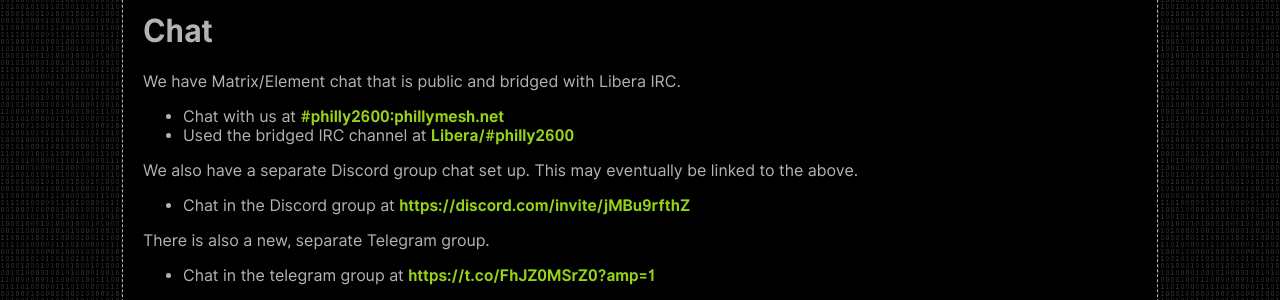
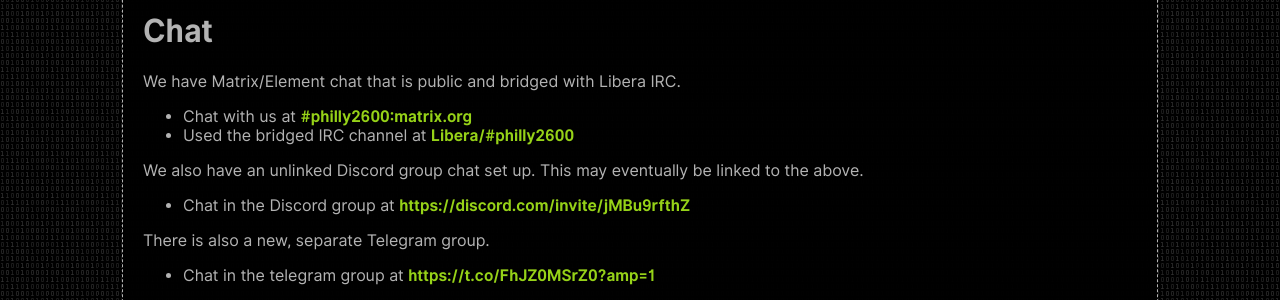
Before and after one commit to philly2600/philly2600.github.io, a Jekyll site: the page built from chat.md, in a window 1280 px wide. Shown: the part 235-535 px from the top of the page. Built offline with Jekyll 4.4.1, drawn with Linux system fonts in a browser that asks for light colours.

Commit message:
Updates chat

```diff
--- a/chat.md
+++ b/chat.md
@@ -6,10 +6,10 @@
 
 We have Matrix/Element chat that is public and bridged with Libera IRC.
 
-* Chat with us at [#philly2600:phillymesh.net](https://chat.phillymesh.net/#/room/#philly2600:phillymesh.net){:target="_blank"}
-* Used the bridged IRC channel at [Libera/#philly2600](https://web.libera.chat/?channel=#philly2600){:target="_blank"}
+* Chat with us at [#philly2600:matrix.org](https://matrix.to/#/#philly2600:matrix.org){:target="_blank"}
+* Used the bridged IRC channel at [Libera/#philly2600](https://web.libera.chat/#philly2600){:target="_blank"}
 
-We also have a separate Discord group chat set up. This may eventually be linked to the above.
+We also have an unlinked Discord group chat set up. This may eventually be linked to the above.
 
 * Chat in the Discord group at [https://discord.com/invite/jMBu9rfthZ](https://discord.com/invite/jMBu9rfthZ){:target="_blank"}
 
```
